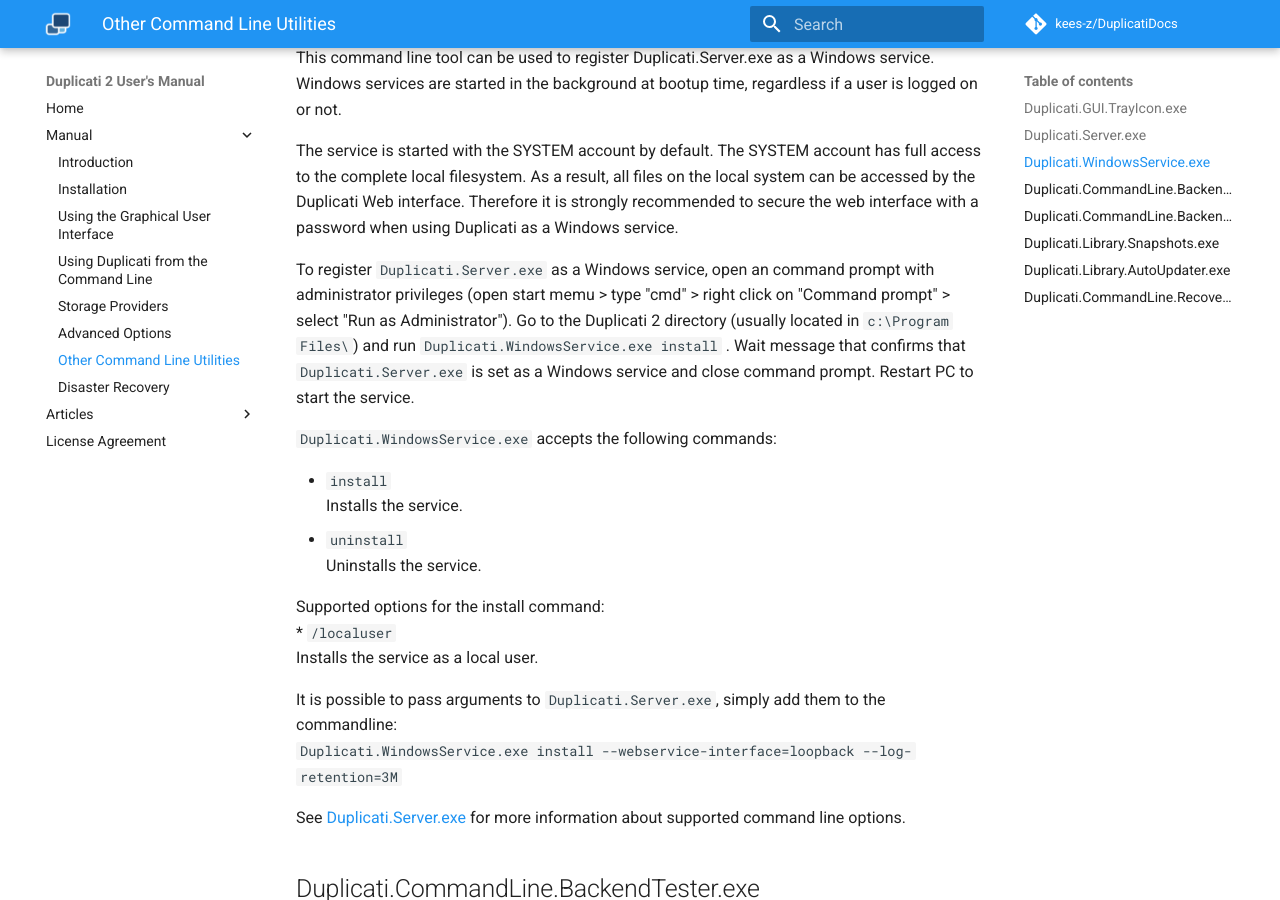
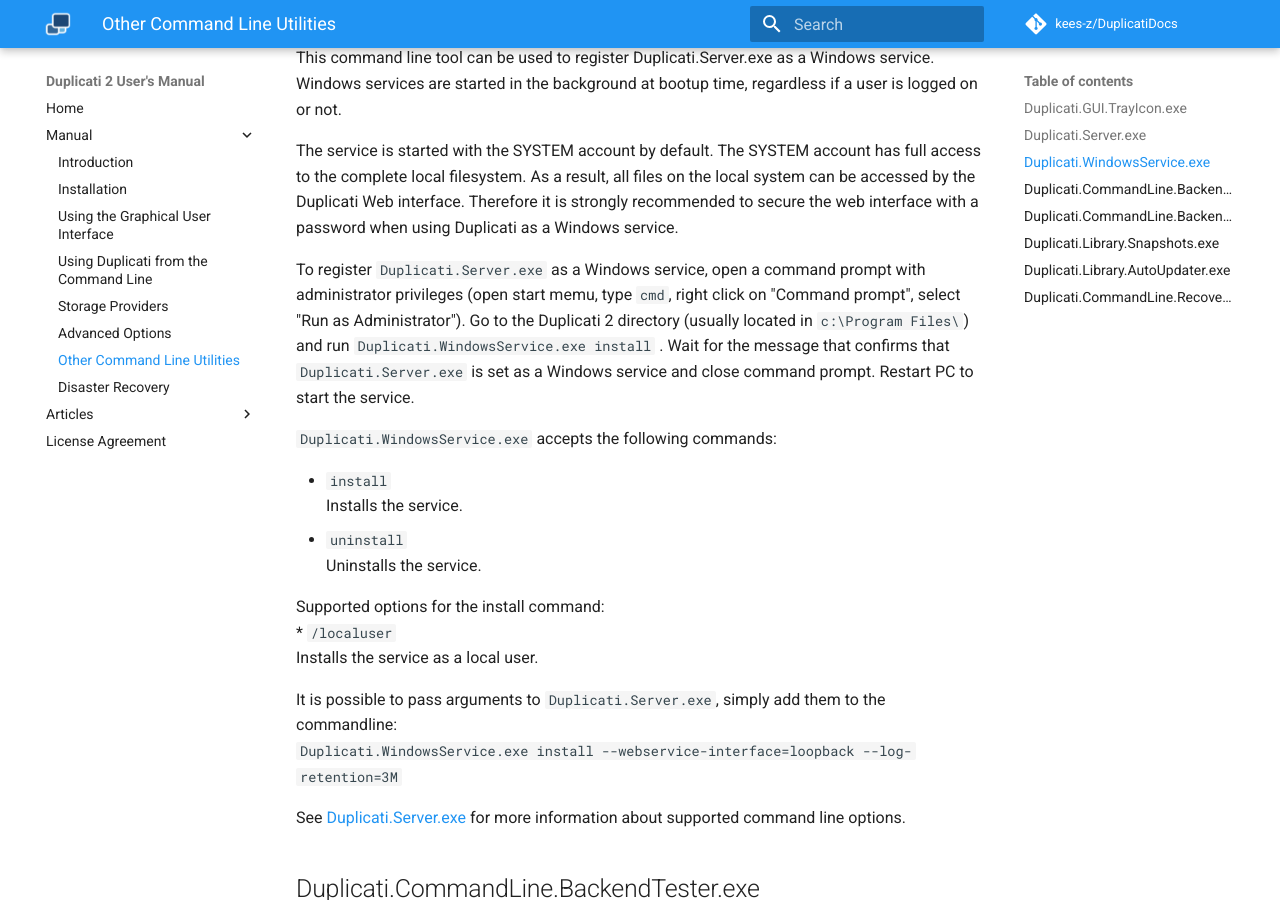
Before and after one commit to kees-z/DuplicatiDocs, an MkDocs documentation site: the page built from docs/07-other-command-line-utilities.md, in a window 1280 px wide and 900 px high, scrolled down 3213 px. Built offline with MkDocs 1.6.1 and Material for MkDocs 9.7.7, drawn with Linux system fonts in a browser that asks for light colours; comment, search, counter and statistics services are not loaded; old or Windows-style settings are respelled for this version of MkDocs.

Commit message:
Update 07-other-command-line-utilities.md

```diff
--- a/docs/07-other-command-line-utilities.md
+++ b/docs/07-other-command-line-utilities.md
@@ -91,7 +91,7 @@ This command line tool can be used to register Duplicati.Server.exe as a Windows
 
 The service is started with the SYSTEM account by default. The SYSTEM account has full access to the complete local filesystem. As a result, all files on the local system can be accessed by the Duplicati Web interface. Therefore it is strongly recommended to secure the web interface with a password when using Duplicati as a Windows service.
 
-To register `Duplicati.Server.exe` as a Windows service, open an command prompt with administrator privileges (open start memu > type "cmd" > right click on "Command prompt" > select  "Run as Administrator"). Go to the Duplicati 2 directory (usually located in `c:\Program Files\`) and run `Duplicati.WindowsService.exe install` . Wait message that confirms that `Duplicati.Server.exe` is set as a Windows service and close command prompt. Restart PC to start the service.
+To register `Duplicati.Server.exe` as a Windows service, open a command prompt with administrator privileges (open start memu, type `cmd`, right click on "Command prompt", select  "Run as Administrator"). Go to the Duplicati 2 directory (usually located in `c:\Program Files\`) and run `Duplicati.WindowsService.exe install` . Wait for the message that confirms that `Duplicati.Server.exe` is set as a Windows service and close command prompt. Restart PC to start the service.
 
 `Duplicati.WindowsService.exe` accepts the following commands:
 
```
